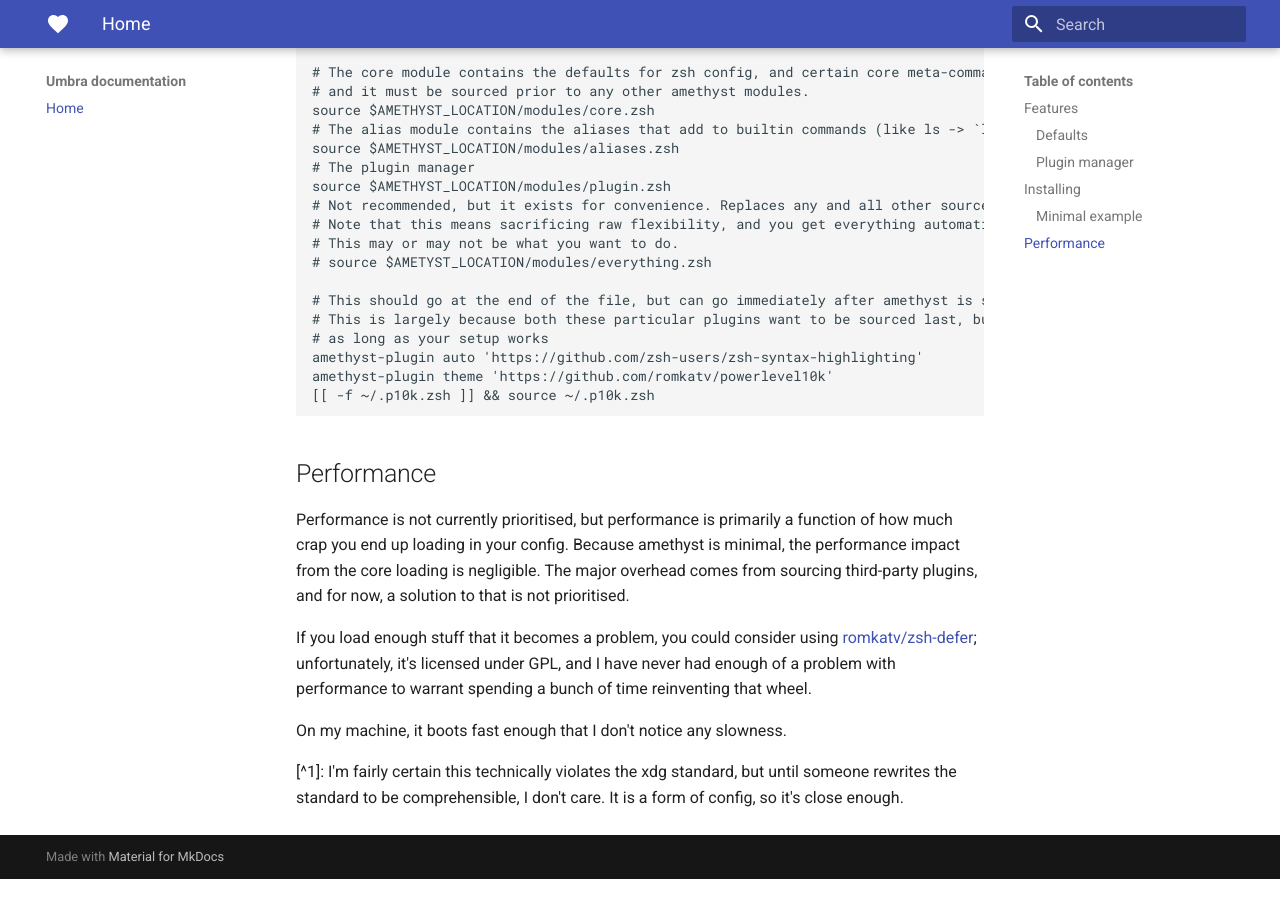
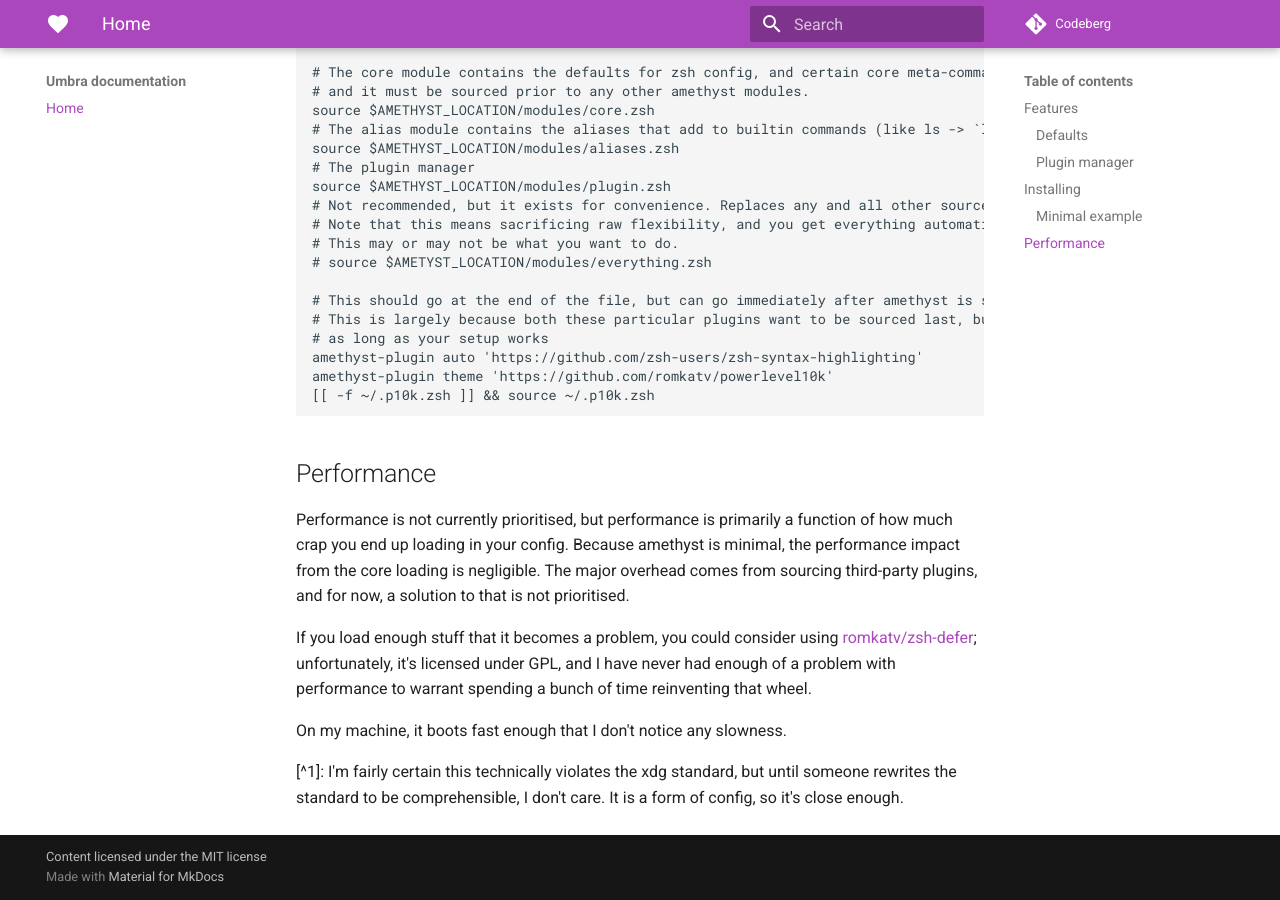
Before and after one commit to LunarWatcher/amethyst, an MkDocs documentation site: the page built from docs/index.md, in a window 1280 px wide and 900 px high, scrolled down 1959 px. Built offline with MkDocs 1.6.1 and Material for MkDocs 9.7.7, drawn with Linux system fonts in a browser that asks for light colours; before the commit the page ends 2838 px from its top, so only the background shows below that.

Commit message:
Minor changes to mkdocs.yml

```diff
--- a/mkdocs.yml
+++ b/mkdocs.yml
@@ -9,9 +9,17 @@ theme:
   plugins:
     - privacy:
         enabled: true
+  palette:
+    primary: purple
   highlightjs: true
   hljs_languages:
     - bash
 
+plugins:
+  - search
+
+copyright: <a href="https://codeberg.org/LunarWatcher/amethyst/src/branch/master/LICENSE">Content licensed under the MIT license</a>
+repo_url: https://codeberg.org/LunarWatcher/amethyst
+
 markdown_extensions:
   - pymdownx.magiclink
```
